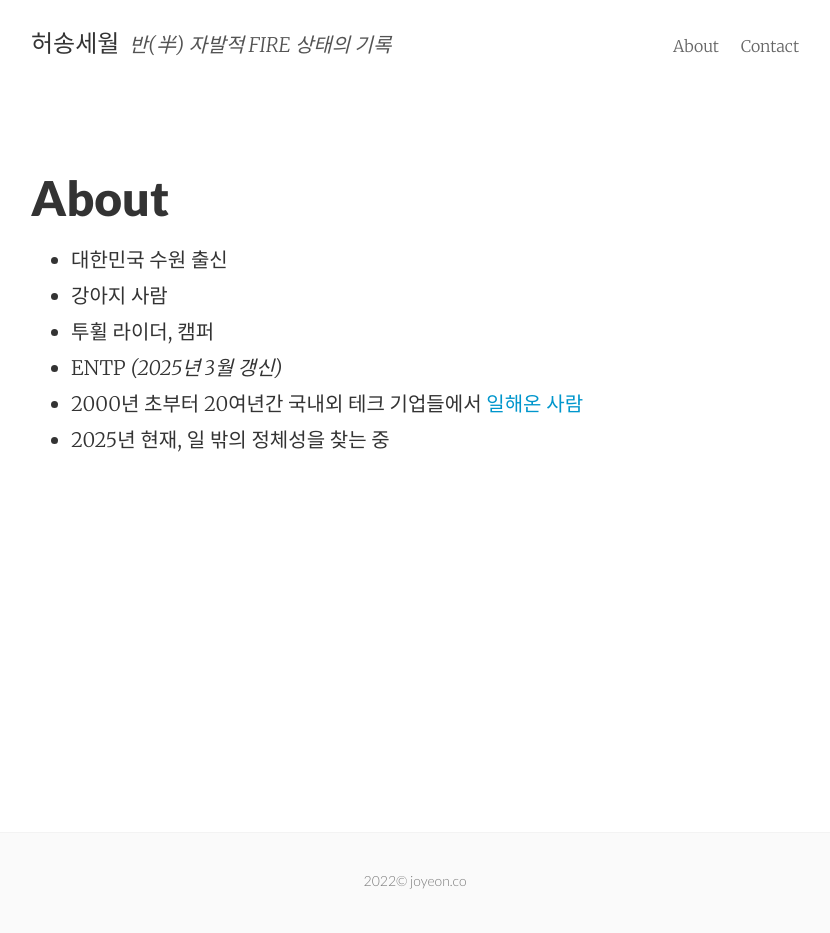
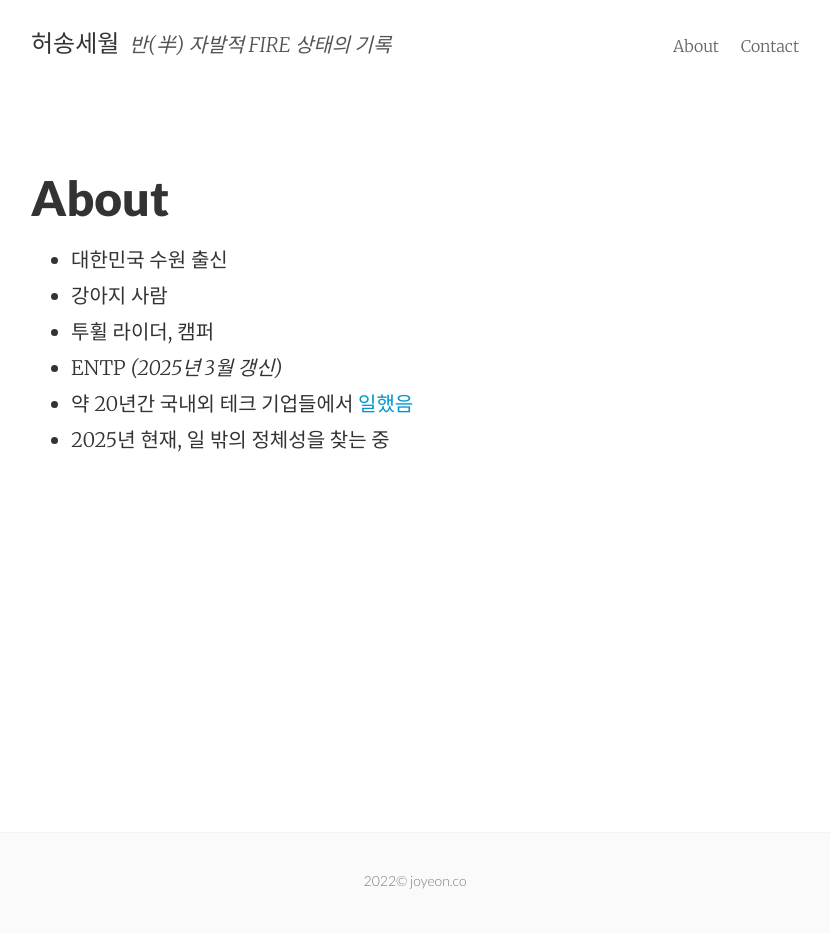
Before and after one commit to joyeon/joyeon.github.io, a Jekyll site: the page built from about.md, in a window 1280 px wide. Shown: the whole page, without its empty margins (225-1055 px from the left). Built offline with Jekyll 4.4.1, drawn with Linux system fonts in a browser that asks for light colours.

Commit message:
Update work experience description in about.md

```diff
--- a/about.md
+++ b/about.md
@@ -8,5 +8,5 @@ permalink: /about/
 * 강아지 사람
 * 투휠 라이더, 캠퍼
 * ENTP *(2025년 3월 갱신)*
-* 2000년 초부터 20여년간 국내외 테크 기업들에서 [일해온 사람](https://www.linkedin.com/in/joyeon)
+* 약 20년간 국내외 테크 기업들에서 [일했음](https://www.linkedin.com/in/joyeon)
 * 2025년 현재, 일 밖의 정체성을 찾는 중
```
